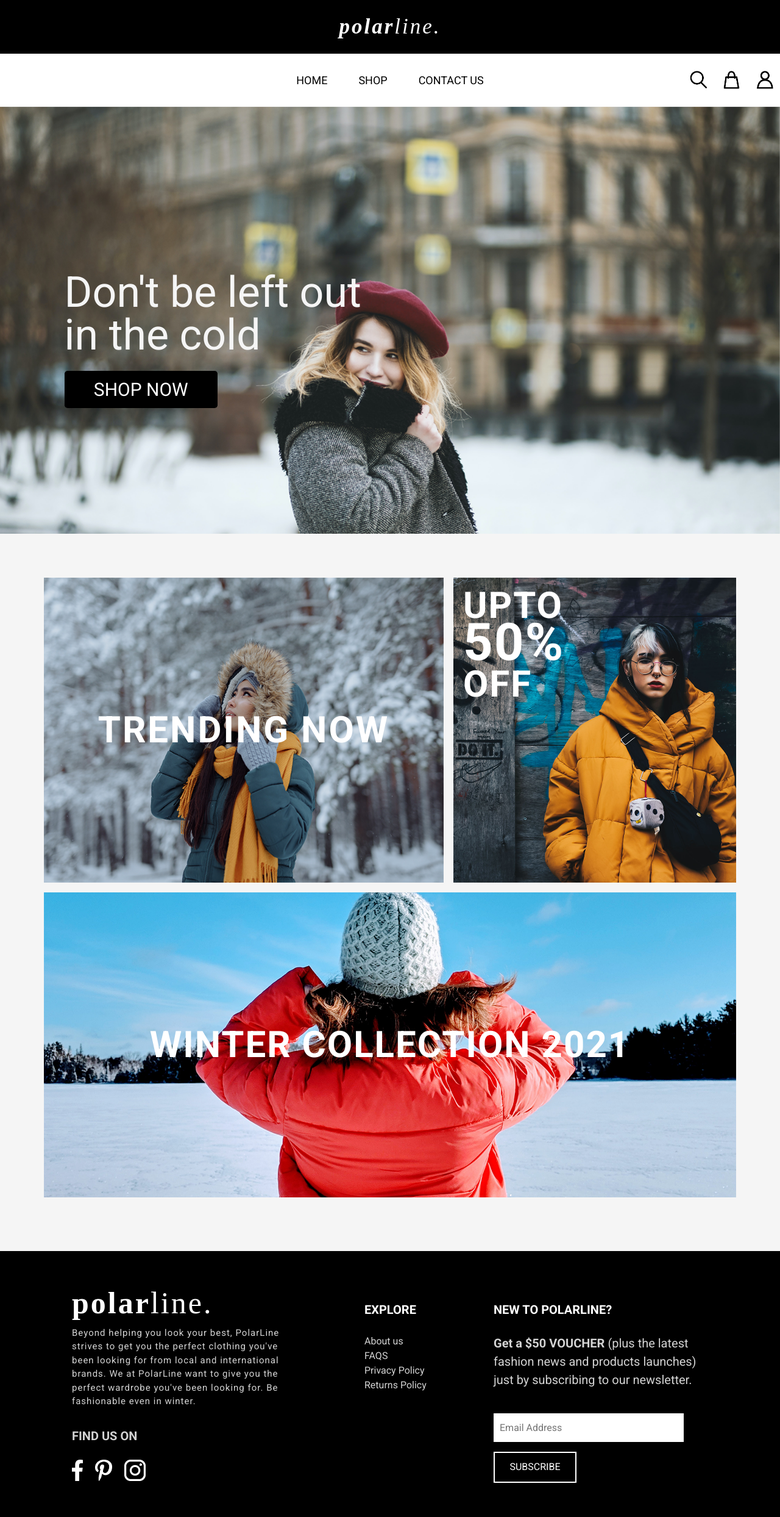
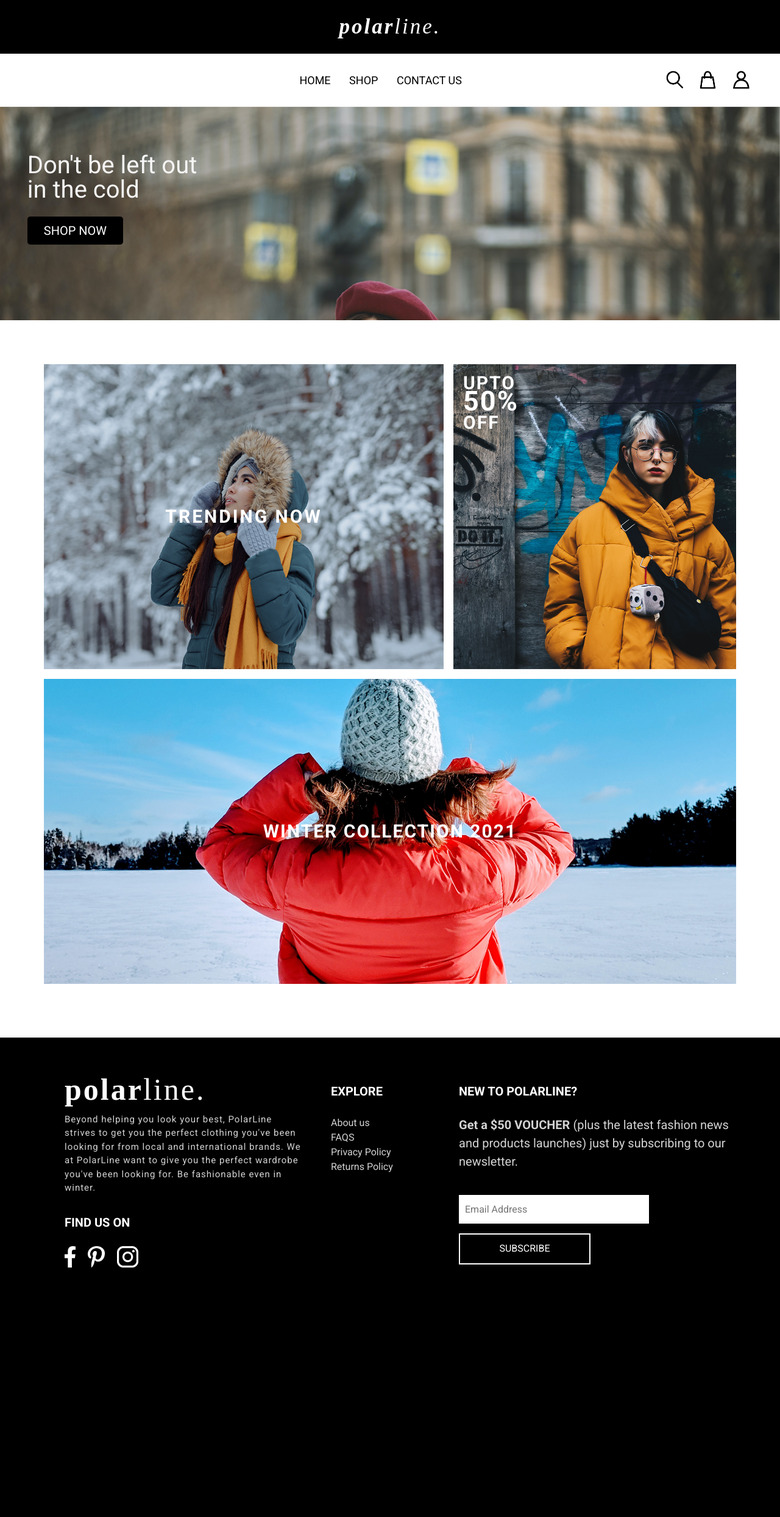
Before and after one commit to mjoycerillon/PolarLine, a Django app: page / in a window 1280 px wide. Shown: the whole page at 61% size. After the commit the page ends 2078 px from the top, so only its background shows below. Run offline with Django 3.2, Linux system fonts and the light colour scheme; some libraries are stand-ins or nearby versions; some web fonts are replaced.

Commit message:
Update for responsiveness for home, nav, footer and add the polarline icon

```diff
--- a/home/static/home/css/polarline-home.css
+++ b/home/static/home/css/polarline-home.css
@@ -1,22 +1,26 @@
 .banner-area {
     z-index: 20;
-    padding-left: 5em !important;
+    padding-left: 2em !important;
     width: auto !important;
 }
 
 .banner-text {
     color: whitesmoke;
     font-weight: 400;
-    font-size: 70px;
+    font-size: 40px;
     line-height: 1em;
+}
+
+.carousel-inner {
+    height: 350px;
 }
 
 #btnHomeShopNow {
     background-color: black;
     color: white;
     cursor: pointer;
-    height: 45px;
-    font-size: 30px;
+    height: 30px;
+    font-size: 20px;
     outline: none;
     width: 45%;
     border: 0;
@@ -58,7 +62,7 @@
 .home-promo-label {
     z-index: 80;
     position: absolute;
-    font-size: 60px;
+    font-size: 30px;
     font-weight: bold;
     letter-spacing: 2px;
     line-height: 1em;
@@ -68,10 +72,43 @@
     letter-spacing: 3px;
 }
 
+.fifty {
+    font-size: 45px;
+}
+
 .carousel-label {
     position: absolute;
     z-index: 10;
     color: white;
-    top: 35%;
-    left: 2%;
+    top: 15%;
+    left: 1%;
 }
+
+/* Media query for desktop layout */
+@media only screen and (min-width: 1325px) {
+    .carousel-label {
+        top: 35%;
+        left: 2%;
+    }
+
+    .banner-text {
+        font-size: 70px;
+    }
+
+    #btnHomeShopNow {
+        height: 45px;
+        font-size: 30px;
+    }
+
+    .carousel-inner {
+        height: 700px;
+    }
+
+    .home-promo-label {
+        font-size: 60px;
+    }
+
+    .fifty {
+        font-size: 85px;
+    }
+}
--- a/home/static/home/css/polarline.css
+++ b/home/static/home/css/polarline.css
@@ -4,36 +4,6 @@
 }
 
 /* Common Styles */
-.responsiveImage {
-    width: 100%;
-    height: auto;
-}
-
-.floatLeft {
-    float: left;
-}
-
-.center-items {
-    display: flex;
-    justify-content: center;
-}
-
-.spacearound-items {
-    display: flex;
-    justify-content: space-around;
-}
-
-.align-justify-center {
-    display: flex;
-    justify-content: center;
-    align-items: center;
-}
-
-.align-items-center {
-    display: flex;
-    align-items: center;
-}
-
 /* Styles for Mobile layout */
 .logo-polar {
     font-weight: bold;
@@ -60,6 +30,232 @@
     font-style: italic;
 }
 
+.burger .line{
+    display: block;
+	width: 30px;
+	height: 5px;
+	background-color: white;
+	margin: 5px;
+	border-radius: 3px;
+	transition: all .3s ease-in-out;
+}
+
+.burger{
+    display: block;
+}
+
+.polarline-logo {
+    width: 90%;
+}
+
+.burger-container {
+    width: 10%;
+}
+
+.filler {
+    display: none;
+}
+
+#nav-icons {
+    display: none;
+}
+
+.nav-links-grp {
+    display: block;
+}
+
+.nav-links{
+    position: absolute;
+    width: 100%;
+    background-color: whitesmoke;
+    top: 87px;
+    text-align: center;
+    z-index: 100;
+    display: none;
+    flex-direction: column;
+    padding: 0;
+    margin: 0;
+    list-style: none;
+}
+
+.nav-links li{
+    padding: 2em;
+
+}
+
+.nav-links li a{
+    text-decoration: none;
+    color: black;
+    font-size: large;
+    position: relative;
+    padding-bottom: 2px;
+}
+
+.drop-menu{
+    display: none;
+}
+
+.navAccountLinkMob {
+    display: block;
+}
+
+footer {
+    color: lightgray;
+    background-color: black;
+    width: 100%;
+}
+
+#footer-logo {
+    color: white;
+    font-size: 30px;
+    letter-spacing: 3px;
+}
+
+#footer-about-us {
+    font-size: 15px;
+    letter-spacing: 1px;
+    padding-bottom: 2em;
+}
+
+.footer-find-us {
+    color: white;
+    font-size: 15px;
+    font-weight: bold;
+}
+
+.footer-social-media img {
+    padding: 1.5em 1em 0 0;
+}
+
+.footer-col-header {
+    color: white;
+    padding: 1.25em 0;
+    font-size: 15px;
+    font-weight: bold;
+}
+
+#footer-voucher {
+    font-size: 15px;
+    padding-bottom: 2em;
+}
+
+.footer-form input {
+    background-color: white;
+    border: none;
+    height: 30px;
+    margin-bottom: 1em;
+    outline: none;
+    width: 200px;
+    padding-left: 10px;
+    font-size: medium;
+}
+
+.footer-form button {
+    background-color: black;
+    border: 2px solid white; /* Green */
+    color: white;
+    cursor: pointer;
+    height: 30px;
+    font-size: medium;
+    outline: none;
+    transition: all 0.5s ease-in-out;
+    width: 120px;
+}
+
+.explore {
+    padding-left: 3rem;
+}
+
+.find-us-1 {
+    display: none;
+}
+
+.new-to-polar{
+    padding: 0 0.5em !important;
+}
+
+
+
+
+/* Style for the main */
+/* Media query for Tablet layout */
+@media only screen and (min-width: 769px) {
+
+    #polarline-head {
+        font-size: 35px;
+    }
+
+    /* Style for the body */
+    body {
+        background-color: whitesmoke;
+        margin: 0;
+        padding: 0;
+    }
+
+    .footer-col-2 {
+        padding: 0.5em 0.5em 0.5em 7em !important;
+    }
+
+    .find-us-1 {
+        display: block;
+    }
+
+    .find-us-2 {
+        display: none;
+    }
+
+    .explore {
+        padding-left: 0;
+    }
+
+}
+
+
+/* Media query for desktop layout */
+@media only screen and (min-width: 1000px) {
+
+    .burger{
+        display: none;
+    }
+
+    .navAccountLinkMob {
+        display: none;
+    }
+
+    .polarline-logo {
+        width: 100%;
+    }
+
+    .burger-container {
+        width: 0%;
+    }
+
+    .filler {
+        display: block;
+        width: 18%;
+    }
+
+    #nav-icons {
+        display: block;
+        width: 18%;
+    }
+
+    .nav-links-grp {
+        display: flex;
+        width: 64%;
+    }
+
+    #nav-icons {
+        display: flex;
+        width: 15%;
+        align-items: center;
+        justify-content: center;
+    }
+
+    #nav-icons a {
+        padding: 10px;
+    }
+
     nav{
         background-color: white;
         color: black;
@@ -69,35 +265,25 @@
         flex-direction: row;
     }
 
-.filler {
-    width: 15%;
-}
-
-.nav-links-grp {
-    width: 70%;
-}
-
     .nav-links{
+        position: unset;
         width: 40%;
         background-color: white;
+        top: unset;
+        text-align: unset;
+        z-index: unset;
         display: flex;
         flex-direction: row;
         justify-content: space-around;
         padding: 0;
         margin: auto;
+        list-style: unset;
     }
 
     .nav-links li {
+        padding: 0;
         display: block;
         margin: 30px 0;
-}
-
-.nav-links li a{
-    text-decoration: none;
-    color: black;
-    font-size: large;
-    position: relative;
-    padding-bottom: 2px;
     }
 
     .nav-links li a:before {
@@ -125,14 +311,14 @@
         display: none;
         z-index: 100;
         left: 0;
-    padding: 5em 0;
+        padding: 2em 0;
         margin: auto;
     }
 
     .nav-account-d-menu {
-    top: 50px !important;
+        top: 55px !important;
         border: none !important;
-    left: -100px;
+        left: -200% ;
     }
 
     .nav-icons-grp {
@@ -159,101 +345,46 @@
         font-size: small;
     }
 
-#nav-icons {
-    display: flex;
-    width: 15%;
-    align-items: center;
-    justify-content: center;
+    #footer-logo {
+        font-size: 50px;
     }
 
-#nav-icons a {
-    padding: 10px;
-}
-
-/* Style for the body */
-body {
-    background-color: whitesmoke !important;
-    margin: 0;
-    padding: 0;
-}
-
-footer {
-    color: lightgray;
-    background-color: black;
-    width: 100%;
-}
-
-.footer-col-2 {
-    padding: 0.5em 0.5em 0.5em 7em !important;
-}
-
-#footer-logo {
-    color: white;
-    font-size: 50px;
-    letter-spacing: 3px;
-}
-
-#footer-about-us {
-    font-size: 15px;
-    letter-spacing: 1px;
-    padding-bottom: 2em;
-}
-
-#footer-find-us {
+    .footer-find-us {
         font-size: 20px;
-    font-weight: bold;
-}
-
-#footer-social-media img {
-    padding: 1.5em 1em 0 0;
     }
 
     .footer-col-header {
-    color: white;
-    padding: 1.25em 0;
         font-size: 20px;
-    font-weight: bold;
     }
 
     #footer-voucher {
         font-size: 20px;
-    padding-bottom: 2em;
     }
 
     .footer-form input {
-    background-color: white;
-    border: none;
         height: 45px;
-    margin-bottom: 1em;
-    outline: none;
         width: 300px;
-    padding-left: 10px;
-    font-size: medium;
     }
 
     .footer-form button {
-    background-color: black;
-    border: 2px solid white; /* Green */
-    color: white;
-    cursor: pointer;
         height: 45px;
-    font-size: medium;
-    outline: none;
-    transition: all 0.5s ease-in-out;
-    width: 120px;
+        width: 200px;
     }
-
-
-/* Style for the main */
-
-/* Media query for Tablet layout */
-@media only screen and (min-width: 620px) {
-
 
 }
 
 /* Media query for desktop layout */
-@media only screen and (min-width: 1024px) {
+@media only screen and (min-width: 1325px) {
 
+    .filler {
+        width: 15%;
+    }
 
+    .nav-links-grp {
+        width: 70%;
     }
+
+    #nav-icons {
+        width: 15%;
+    }
+}
--- a/home/static/home/js/polarline.js
+++ b/home/static/home/js/polarline.js
@@ -10,6 +10,14 @@
 
     // Upon hover on Shop, a sub-menu should be displayed on the screen.
     $('#navShop').hover(function() {
-        $(this).children('div').stop(true, false, true).slideToggle(400);
+        if (!$('.burger-container').is(":visible")) {
+            $(this).children('div').stop(true, false, true).slideToggle(400);
+        }
+    });
+
+    $('.burger-container').on('click', function() {
+        $('.nav-links-grp').children('ul').toggle('slide', {
+            direction: 'left'
+        }, 1000);
     });
 });
--- a/home/templates/base.html
+++ b/home/templates/base.html
@@ -5,6 +5,7 @@
     <meta charset="UTF-8">
     <meta name="viewport" content="width=device-width, initial-scale=1.0">
     <meta name="description" content="Polar Line">
+    <link rel="icon" href="{% static 'home/images/polarline-logo.png' %}" type="image/gif" sizes="32x32">
 
     <title>{% block title %}PolarLine | Home{% endblock %}</title>
     <!-- Custom Stylesheets -->
@@ -53,11 +54,20 @@
 
 </head>
 <body>
-    <div id="polarline-head" class="d-flex justify-content-center">
+    <div id="polarline-head" class="d-flex">
+        <div class="burger-container d-flex align-items-center justify-content-end">
+            <label class="burger">
+                <span class="line"></span>
+                <span class="line"></span>
+                <span class="line"></span>
+            </label>
+        </div>
+        <div class="polarline-logo d-flex justify-content-center">
             <a href="{% url 'home' %}" class="d-flex align-items-center">
                 <span class="logo-polar">polar</span>
                 <span class="logo-line">line.</span>
             </a>
+        </div>
     </div>
     <nav>
         <div class="filler"></div>
@@ -105,6 +115,7 @@
                     </div>
                 </li>
                 <li><a href="{% url 'contactus' %}">CONTACT US</a></li>
+                <li><a class="navAccountLinkMob" href="{% url 'login_user' %}">Sign in/Register</a></li>
             </ul>
         </div>
         <div id="nav-icons">
@@ -139,34 +150,57 @@
     {% block content %} {% endblock %}
         <footer class="d-flex">
         <div class="container">
-            <div class="row p-5">
-              <div class="col-4">
+            <div class="row py-5">
+                <div class="p-0 col-md-5 col-sm-12 col-xs-12">
+                    <div class="col-sm-12">
+                        <div class="p-0 col-xs-12 col-sm-12 col-md-12">
+                            <div class="col px-5">
                                 <div id="footer-logo">
                                     <span class="logo-polar">polar</span><span class="logo-line">line.</span>
                                 </div>
                                 <div id="footer-about-us">
-                    Beyond helping you look your best, PolarLine strives to get you the perfect clothing you've been looking for
-                    from local and international brands. We at PolarLine want to give you the perfect wardrobe you've been looking
+                                    Beyond helping you look your best, PolarLine strives to get you the perfect clothing you've
+                                    been looking for
+                                    from local and international brands. We at PolarLine want to give you the perfect wardrobe
+                                    you've been looking
                                     for. Be fashionable even in winter.
                                 </div>
-                <div id="footer-find-us">FIND US ON</div>
-                <div id="footer-social-media">
+                            </div>
+                        </div>
+                        <div class="p-0 col-xs-12 col-sm-12 col-md-12">
+                            <div class="col px-5 find-us-1">
+                                <div class="footer-find-us">FIND US ON</div>
+                                <div class="footer-social-media">
                                     <img src="{% static '/home/images/facebook.png' %}" alt="Facebook Icon" height="35">
                                     <img src="{% static '/home/images/pinterest.png' %}" alt="Pinterest Icon" height="35">
                                     <img src="{% static '/home/images/instagram.png' %}" alt="Instagram Icon" height="35">
                                 </div>
                             </div>
-              <div class="col footer-col-2">
+                        </div>
+                    </div>
+                </div>
+                <div class="p-0 m-0 col-md-2 col-sm-6 col-6">
+                    <div class="explore">
                         <div class="footer-col-header">EXPLORE</div>
                         <div>About us</div>
                         <div>FAQS</div>
                         <div>Privacy Policy</div>
                         <div>Returns Policy</div>
                     </div>
-              <div class="col-4 p-2">
+                    <div class="col p-5 find-us-2">
+                        <div class="footer-find-us fw-bold">FIND US ON</div>
+                        <div class="footer-social-media">
+                            <img src="{% static '/home/images/facebook.png' %}" alt="Facebook Icon" height="35">
+                            <img src="{% static '/home/images/pinterest.png' %}" alt="Pinterest Icon" height="35">
+                            <img src="{% static '/home/images/instagram.png' %}" alt="Instagram Icon" height="35">
+                        </div>
+                    </div>
+                </div>
+                <div class="p-0 m-0 col-md-5 col-sm-6 col-6">
+                    <div class="col px-3">
                         <div class="footer-col-header">NEW TO POLARLINE?</div>
-                <div id="footer-voucher"><b>Get a $50 VOUCHER</b> (plus the latest fashion news and products launches)
-                    just by subscribing to our newsletter.</div>
+                        <div id="footer-voucher"><b>Get a $50 VOUCHER</b> (plus the latest fashion news and products
+                            launches) just by subscribing to our newsletter.</div>
                         <form class="footer-form">
                             <input type="email" placeholder="Email Address"><br>
                             <button type="submit">SUBSCRIBE</button>
@@ -174,6 +208,7 @@
                     </div>
                 </div>
             </div>
+        </div>
     </footer>
 </body>
 </html>
--- a/home/templates/index.html
+++ b/home/templates/index.html
@@ -12,7 +12,7 @@
                     <a id="btnHomeShopNow" class="btn-lg btn btn-black" href="{% url 'shop' %}">SHOP NOW</a>
                 </div>
             </div>
-            <div class="carousel-inner" style="height:700px;">
+            <div class="carousel-inner">
                 <div class="carousel-item"><img class="d-block w-100" src="{% static '/home/images/banner-1.png' %}" alt="First slide"></div>
                 <div class="carousel-item"><img class="d-block w-100" src="{% static '/home/images/banner-2.png' %}" alt="Second slide"></div>
                 <div class="carousel-item active"><img class="d-block w-100" src="{% static '/home/images/banner-3.png' %}" alt="Third slide"></div>
@@ -34,7 +34,7 @@
                             <a href="{% url 'shop' %}">
                                 <div class="m-2 overflow-hidden" style="height: 100%;">
                                     <div class="home-promo-label p-3 text-white">
-                                        UPTO<br><span style="font-size: 85px;">50%</span><br>OFF
+                                        UPTO<br><span class="fifty">50%</span><br>OFF
                                     </div>
                                     <div class="promo-image img-2 w-100 h-100"></div>
                                 </div>
```
Also changed, not shown: db.sqlite3, home/static/home/images/polarline-logo.png (added). Lines whose indentation alone changed are shown as unchanged.
